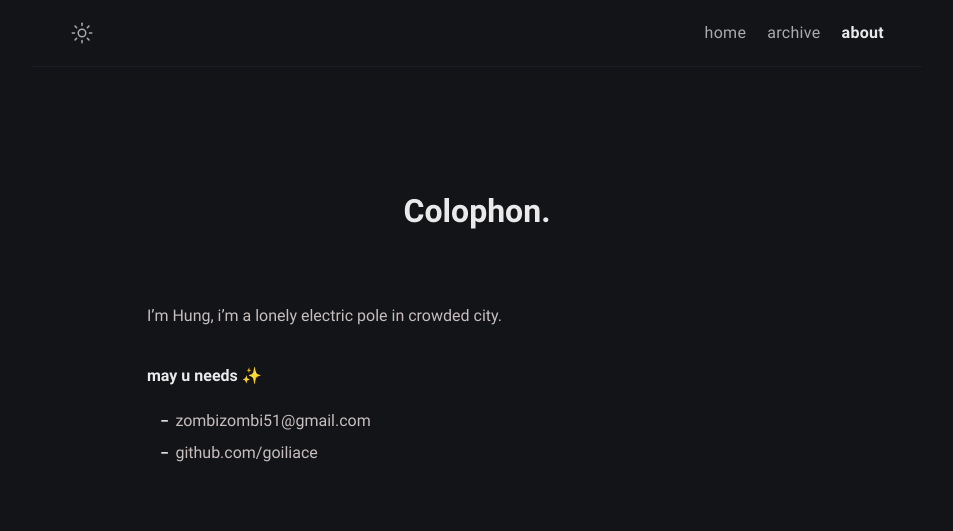
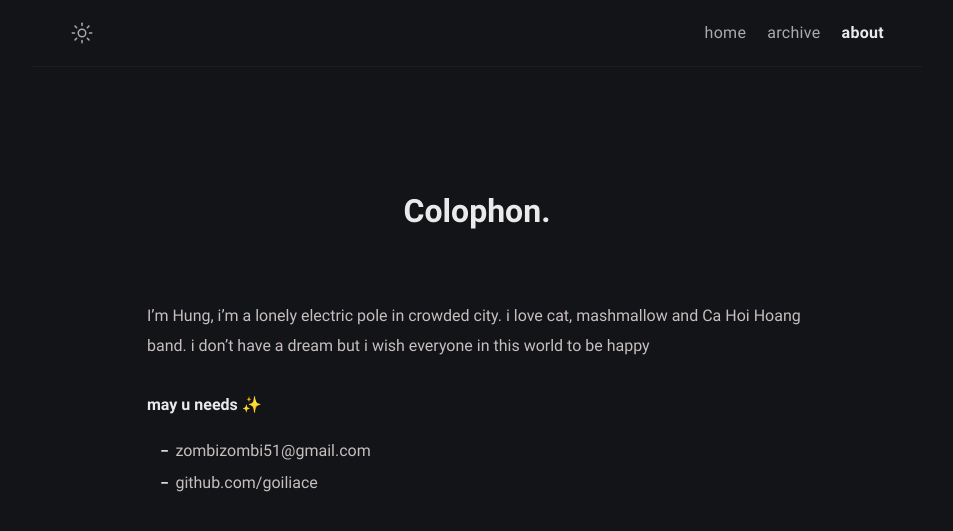
Before and after one commit to GoiliAce/my-blog, a Jekyll site: the page built from about.md, in a window 1280 px wide. Shown: the top 531 px of the page, without its empty margins (163-1116 px from the left). Built offline with Jekyll 4.4.1, drawn with Linux system fonts in a browser that asks for light colours.

Commit message:
update last

```diff
--- a/about.md
+++ b/about.md
@@ -2,11 +2,11 @@
 title: Colophon
 permalink: /about/
 layout: page
-excerpt: Hello peeps, I'm student of computer science from Banyuwangi, living in Jogjakarta. This blog for documentation about my programming journey, running on jekyll, hosting on netlify and using my own simple theme.
+excerpt: "About this site"
 comments: false
 ---
 
-I'm Hung, i'm a lonely electric pole in crowded city.
+I'm Hung, i'm a lonely electric pole in crowded city. i love cat, mashmallow and Ca Hoi Hoang band. i don't have a dream but i wish everyone in this world to be happy
 
 **may u needs ✨**
 
```
